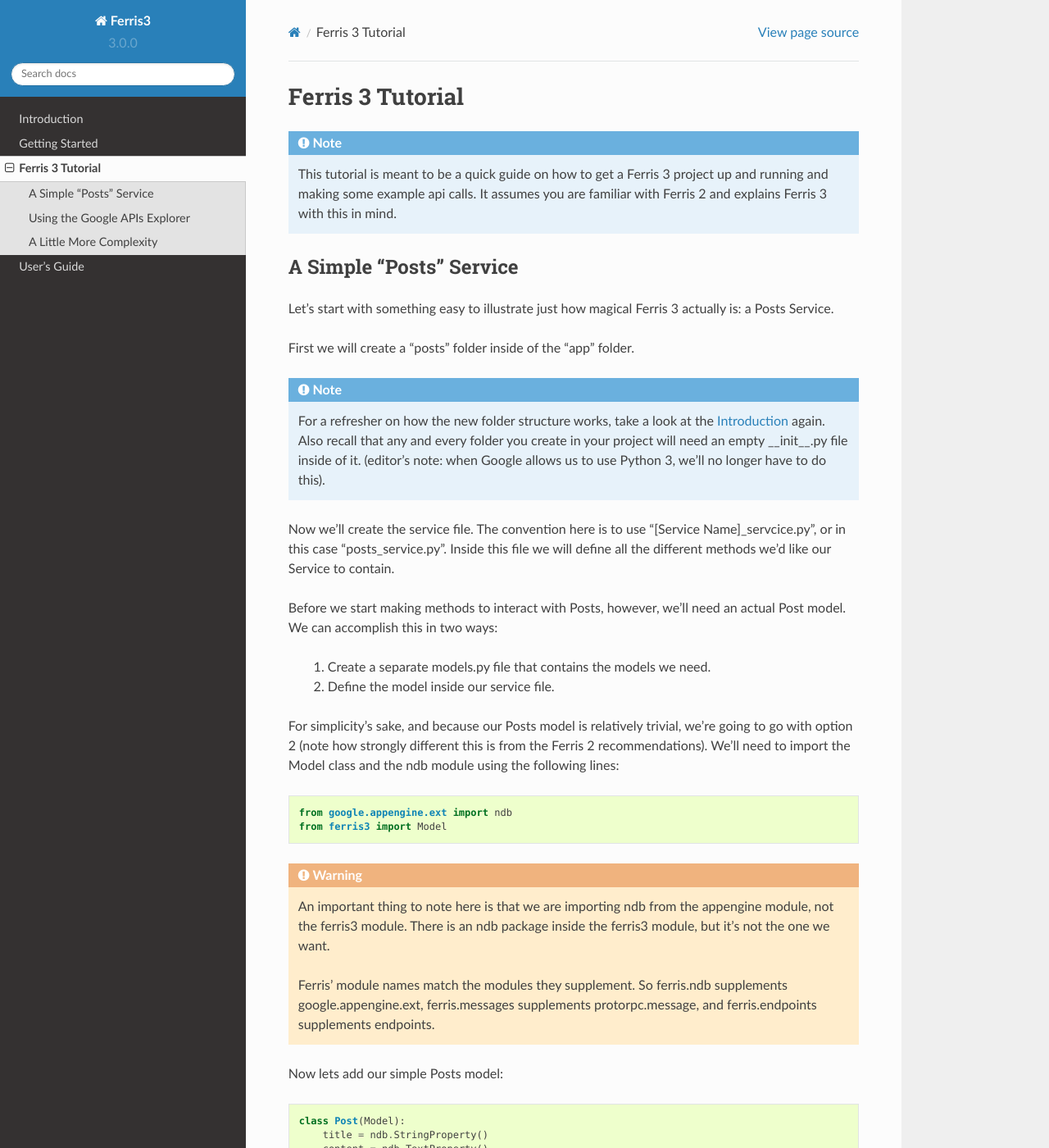
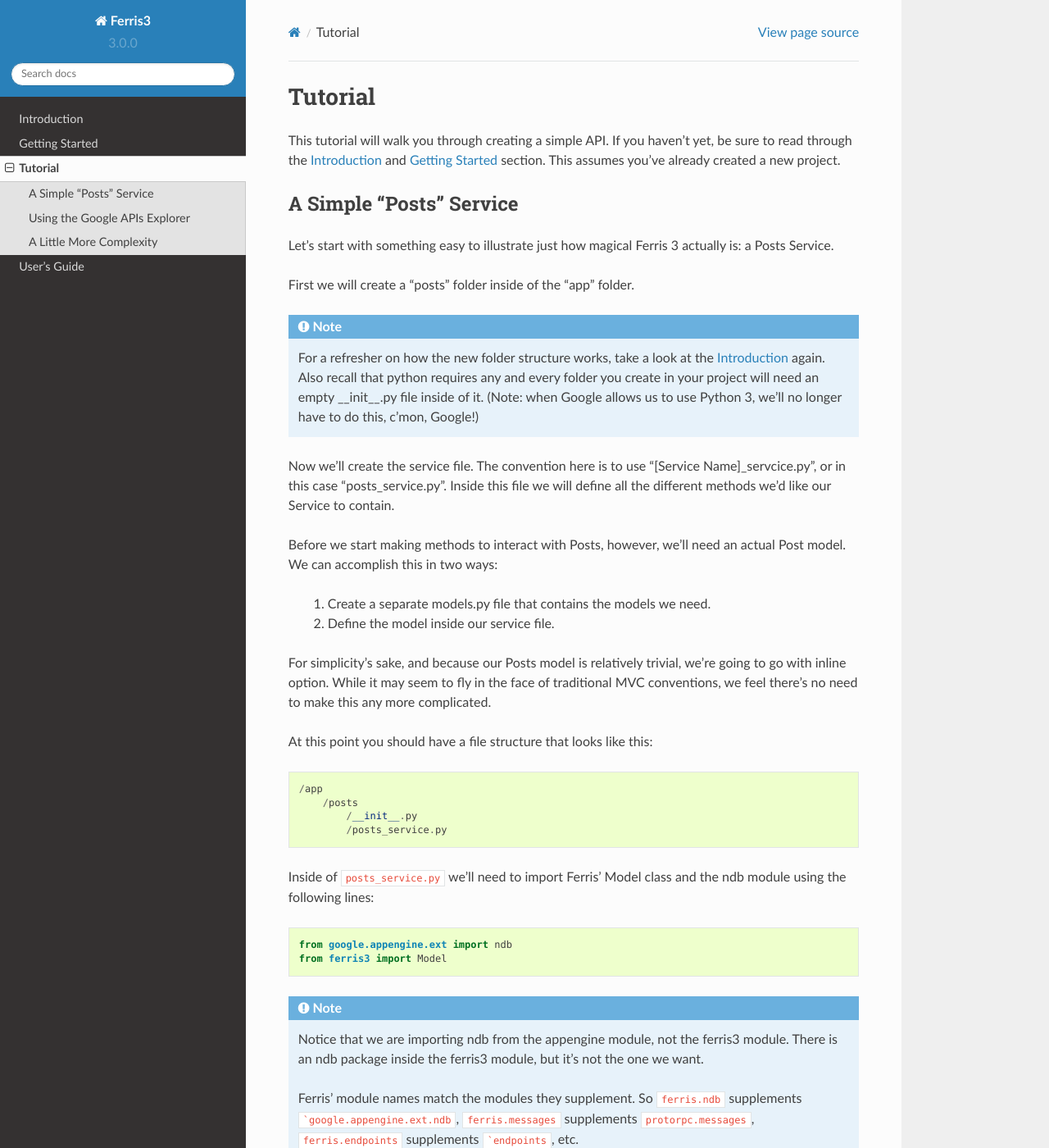
Before and after one commit to yowmamasita/ferris3, a Sphinx documentation site: the page built from docs/tutorial.rst, in a window 1280 px wide and 1400 px high. Shown: the whole window at 82% size. Built offline with Sphinx 7.4.7 and the Read the Docs theme 2.0.0, drawn with Linux system fonts in a browser that asks for light colours; pages that are not in the unit, such as notebooks, are missing from menus; some of the changed text lies outside the part shown.

Commit message:
Tweaking the tutorial a bit

````diff
--- a/docs/tutorial.rst
+++ b/docs/tutorial.rst
@@ -1,9 +1,7 @@
-Ferris 3 Tutorial
+Tutorial
 =================
 
-.. note::
-    This tutorial is meant to be a quick guide on how to get a Ferris 3 project up and running and making some example api calls. It assumes you are familiar with Ferris 2 and explains Ferris 3 with this in mind.
-
+This tutorial will walk you through creating a simple API. If you haven't yet, be sure to read through the :doc:`introduction` and :doc:`getting_started` section. This assumes you've already created a new project.
 
 
 A Simple “Posts” Service
@@ -14,8 +12,8 @@
 First we will create a “posts” folder inside of the “app” folder.
 
 .. note::
-    For a refresher on how the new folder structure works, take a look at the :doc:`introduction` again. Also recall that any and every folder you create in your project will need an empty __init__.py file inside of it.
-    (editor’s note: when Google allows us to use Python 3, we’ll no longer have to do this).
+    For a refresher on how the new folder structure works, take a look at the :doc:`introduction` again. Also recall that python requires any and every folder you create in your project will need an empty __init__.py file inside of it.
+    (Note: when Google allows us to use Python 3, we’ll no longer have to do this, c'mon, Google!)
 
 Now we'll create the service file. The convention here is to use “[Service Name]_servcice.py”, or in this case "posts_service.py". Inside this file we will define all the different methods we’d like our Service to contain.
 
@@ -24,16 +22,26 @@
     1. Create a separate models.py file that contains the models we need.
     2. Define the model inside our service file.
 
-For simplicity’s sake, and because our Posts model is relatively trivial, we’re going to go with option 2 (note how strongly different this is from the Ferris 2 recommendations). We’ll need to import the Model class and the ndb module using the following lines::
+For simplicity’s sake, and because our Posts model is relatively trivial, we’re going to go with inline option. While it may seem to fly in the face of traditional MVC conventions, we feel there's no need to make this any more complicated.
+
+At this point you should have a file structure that looks like this::
+
+    /app
+        /posts
+            /__init__.py
+            /posts_service.py
+
+
+Inside of ``posts_service.py`` we’ll need to import Ferris' Model class and the ndb module using the following lines::
 
     from google.appengine.ext import ndb
     from ferris3 import Model
 
 
-.. warning::
-    An important thing to note here is that we are importing ndb from the appengine module, not the ferris3 module. There is an ndb package inside the ferris3 module, but it’s not the one we want.
+.. note::
+    Notice that we are importing ndb from the appengine module, not the ferris3 module. There is an ndb package inside the ferris3 module, but it’s not the one we want.
 
-    Ferris’ module names match the modules they supplement. So ferris.ndb supplements google.appengine.ext, ferris.messages supplements protorpc.message, and ferris.endpoints supplements endpoints.
+    Ferris’ module names match the modules they supplement. So ``ferris.ndb`` supplements ```google.appengine.ext.ndb``, ``ferris.messages`` supplements ``protorpc.messages``, ``ferris.endpoints`` supplements ```endpoints``, etc.
 
 
 Now lets add our simple Posts model::
@@ -60,7 +68,29 @@
     update = hvild.update(Post)
 
 That’s it, just set your methods equal to their hvild counterparts and pass in the model that the methods manipulate (in this case “Post”).
-There are two more hvild method which will take just an ounce more effort to use, and those are paginated_list and search. The only difference is that along with the model, you must also pass in a “limit” parameter which will be the number of instances that appear on each page of the results. In our case, let’s include 3 posts per page by adding these lines::
+
+
+To recap, our ``posts_service.py`` should look like this::
+
+    from google.appengine.ext import ndb
+    from ferris3 import Model, Service, hvild, auto_service
+
+
+    class Post(Model):
+        title = ndb.StringProperty()
+        content = ndb.TextProperty()
+
+
+    @auto_service
+    class PostsService(Service):
+        list = hvild.list(Post)
+        get = hvild.get(Post)
+        delete = hvild.delete(Post)
+        insert = hvild.insert(Post)
+        update = hvild.update(Post)
+
+
+There are two more hvild methods which will take just an ounce more effort to use, and those are paginated_list and search. The only difference is that along with the model, you must also pass in a “limit” parameter which will be the number of instances that appear on each page of the results. In our case, let’s include 3 posts per page by adding these lines::
 
     paginated_list = hvild.list(Post, limit=3)
     search = hvild.search(Post, limit=3)
````
